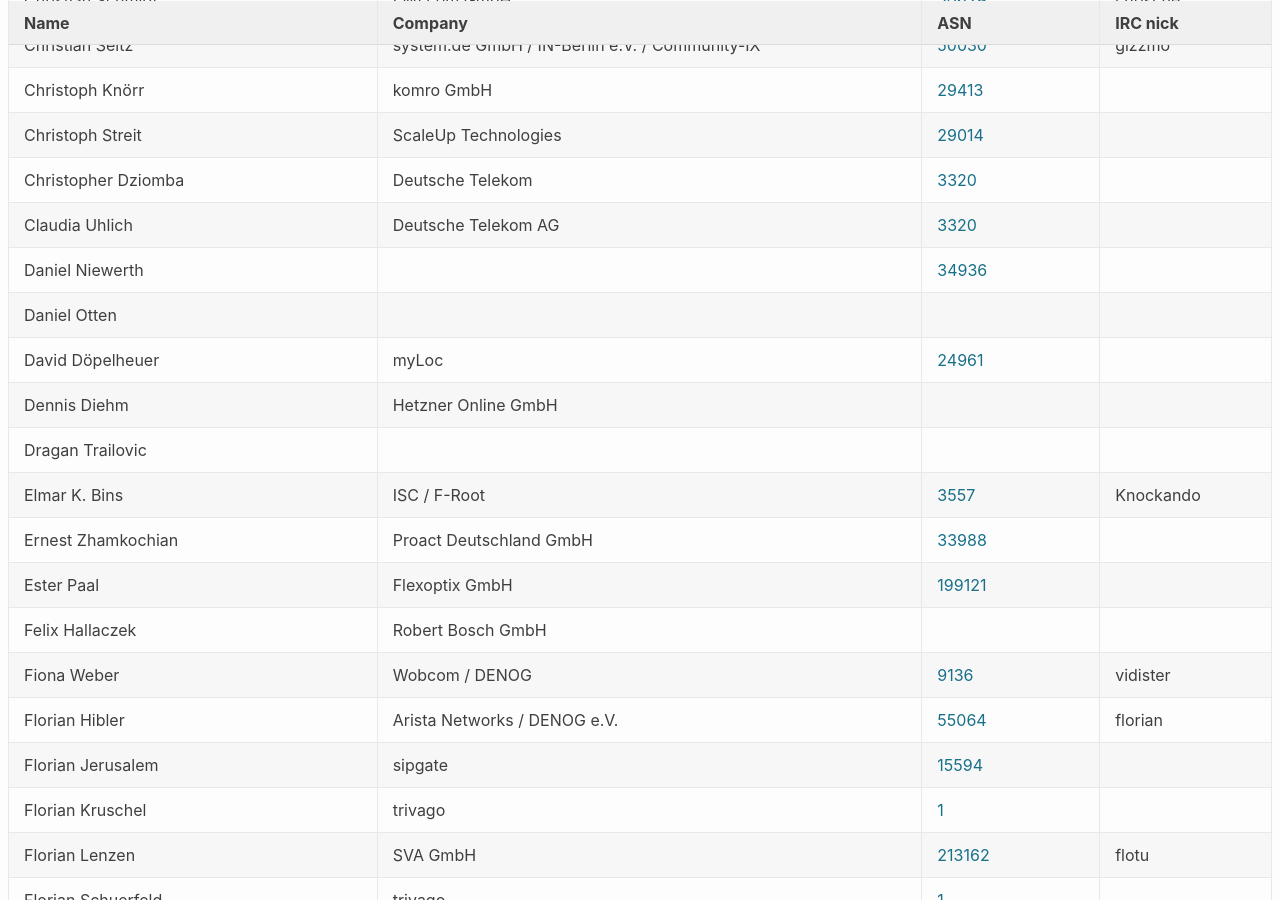
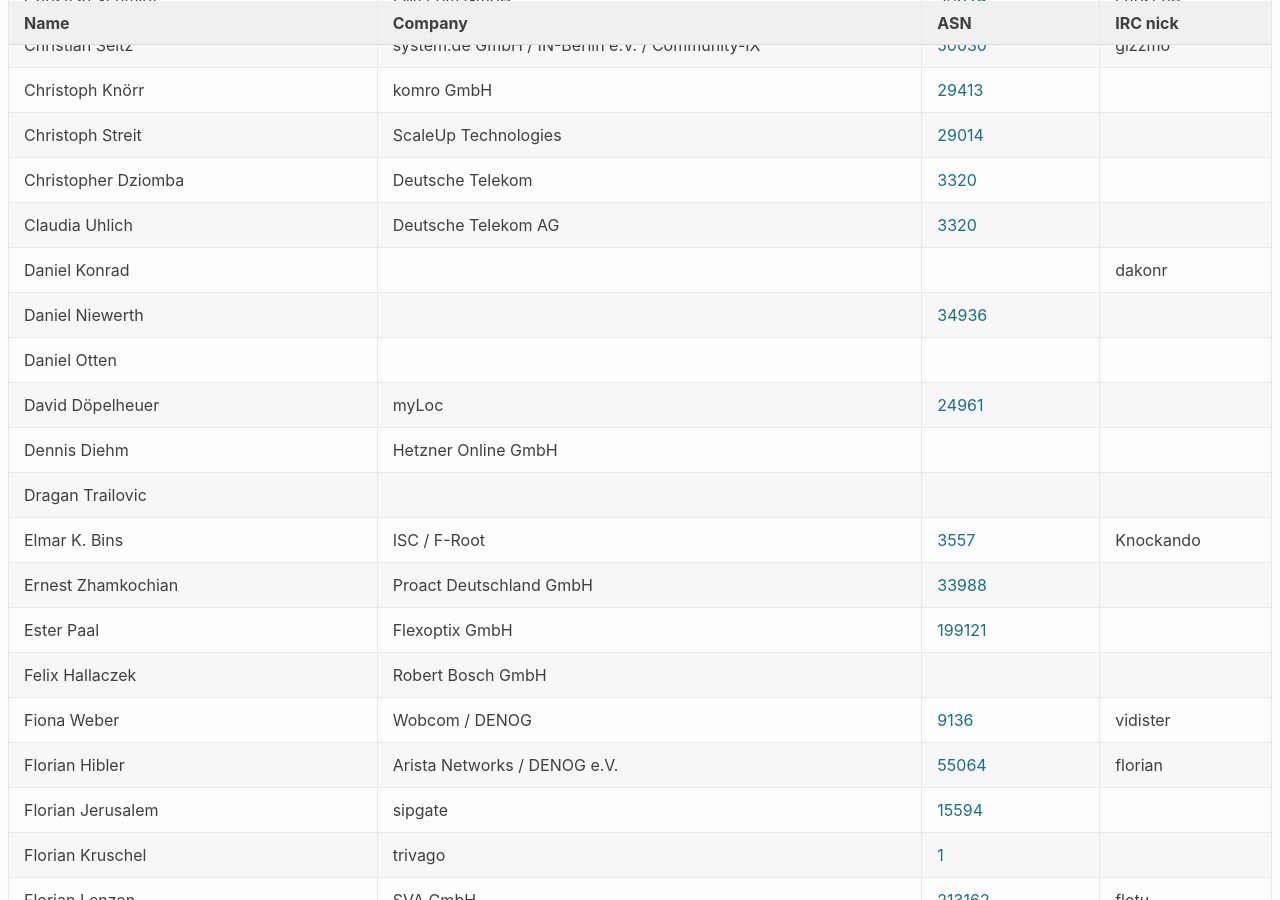
Before and after one commit to denog/pretix-attendeelist, a Jekyll site: the page built from denog14/index.md, in a window 1280 px wide and 900 px high, scrolled down 919 px. Built offline with Jekyll 4.4.1, drawn with Linux system fonts in a browser that asks for light colours.

Commit message:
Latest data: Fri Oct  7 16:11:42 UTC 2022

```diff
--- a/_data/attendees_denog14_onsite.json
+++ b/_data/attendees_denog14_onsite.json
@@ -130,6 +130,12 @@
     "company": "Deutsche Telekom AG",
     "irc": null,
     "asn": "3320"
+  },
+  {
+    "name": "Daniel Konrad",
+    "company": null,
+    "irc": "dakonr",
+    "asn": null
   },
   {
     "name": "Daniel Niewerth",
```
